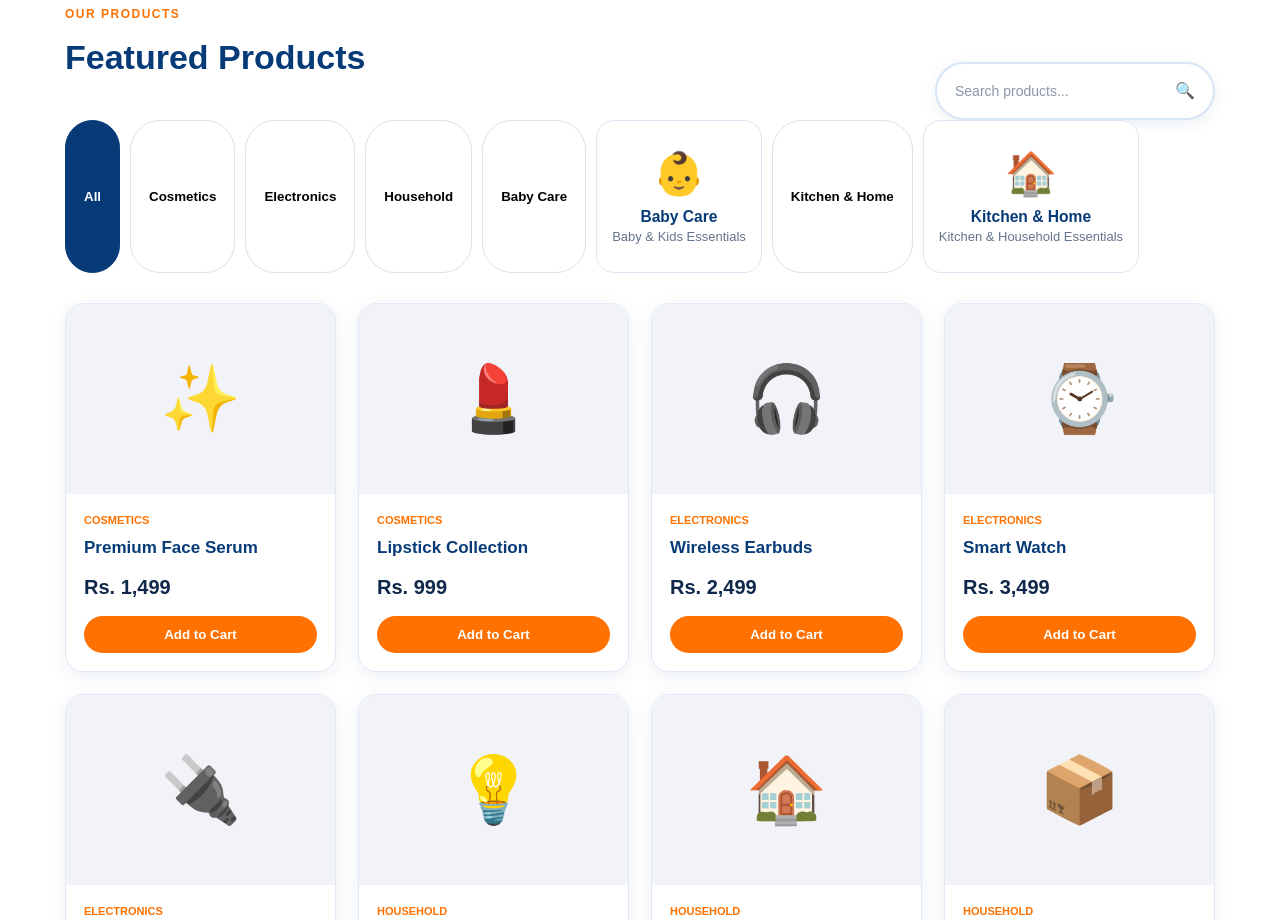
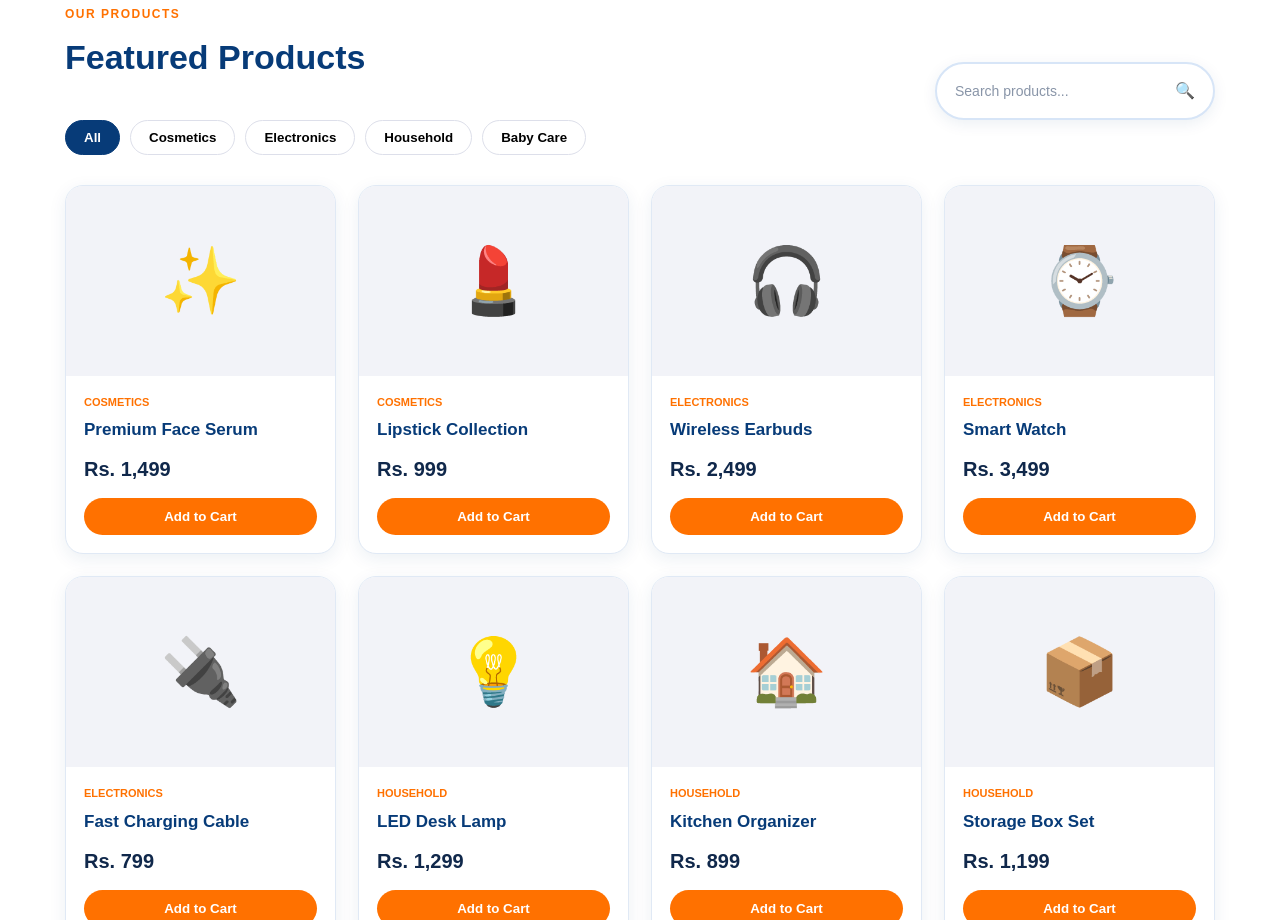
Before and after one commit to naveedlatif1234/Zaviyaarhub, a plain HTML site: page index.html in a window 1280 px wide. Shown: the part 1300-2220 px from the top of the page. Drawn offline with Linux system fonts and the light colour scheme.

Commit message:
Update index.html

```diff
--- a/index.html
+++ b/index.html
@@ -169,21 +169,6 @@
   Baby Care
 </button>
 
-<button class="category-card" onclick="filterProducts('Baby Care')">
-  <div class="category-icon">👶</div>
-  <h3>Baby Care</h3>
-  <p>Baby & Kids Essentials</p>
-</button>
-
-<button onclick="filterProducts('Kitchen & Home')" class="filter-btn">
-  Kitchen & Home
-</button>
-
-<button class="category-card" onclick="filterProducts('Kitchen & Home')">
-  <div class="category-icon">🏠</div>
-  <h3>Kitchen & Home</h3>
-  <p>Kitchen & Household Essentials</p>
-</button>
 
       </div>
 
```
